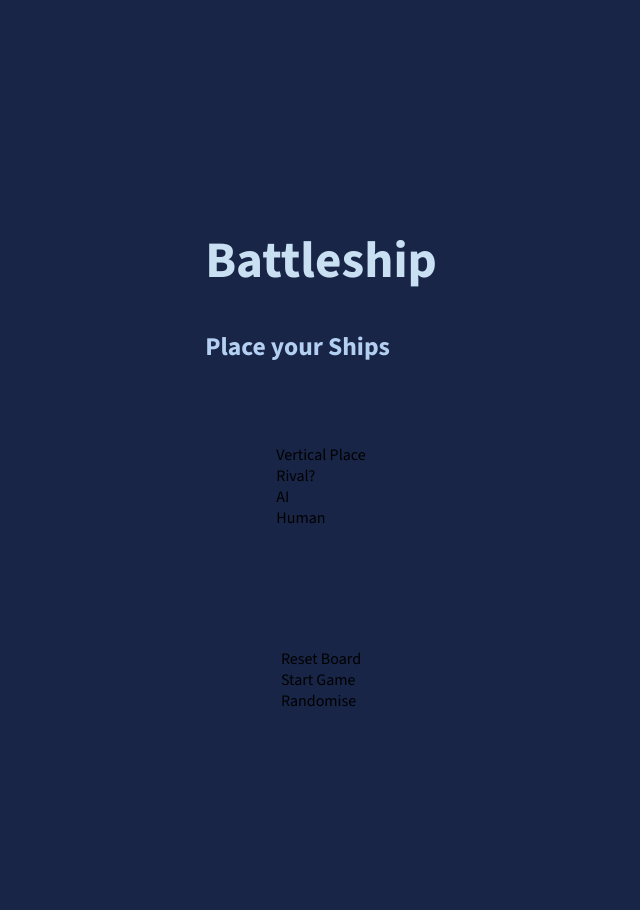
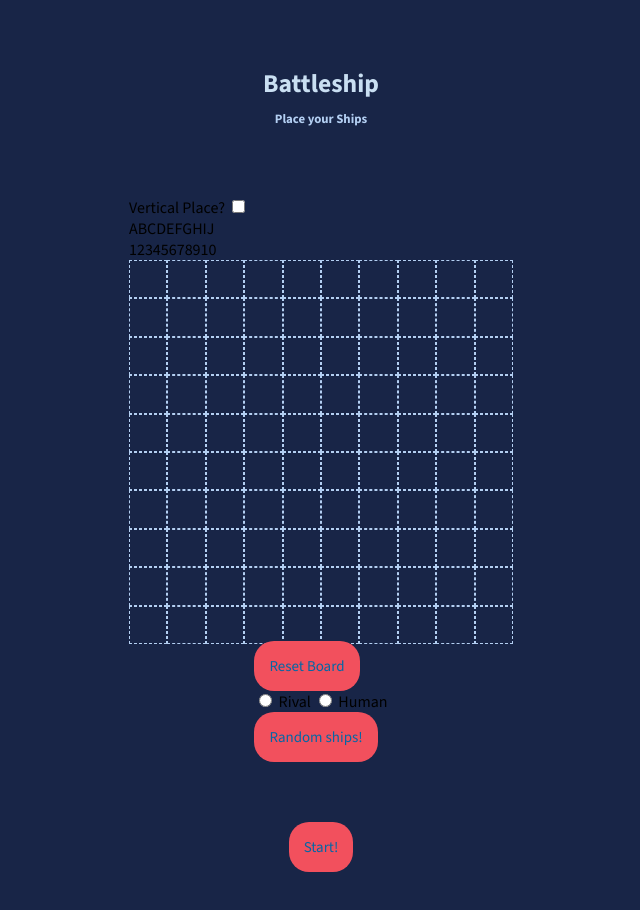
Before and after one commit to rib9985/battleship, a website built with webpack: page src/index.html in a window 1280 px wide. Shown: the whole page, without its empty margins (319-959 px from the left). Before the commit the page ends 800 px from the top, so only its background shows below. Built offline with nearby package versions, Linux system fonts and the light colour scheme.

Commit message:
feat: add more styling for grid section of battleship fields

```diff
--- a/src/index.html
+++ b/src/index.html
@@ -16,16 +16,16 @@
     <h2 class="actionTitle">Place your Ships</h2>
   </div>
 
+
+  <div id="boardContainer">
     <div id="boardOptions">
-    <div class="shipPlaceType">Vertical Place</div>
-    <div class="shipPlaceType">
-      Rival?
-      <div class="">AI</div>
-      <div class="">Human</div>
-    </div>
+      <label for="verticalPlace">Vertical Place?</label>
+      <input type="checkbox" name="verticalPlace" value="">
     </div>
 
-  <div id="gridContainer">
+    <div id='columnNames'>ABCDEFGHIJ</div>
+    <div id='rowNames'>12345678910</div>
+    <div id="gameboard">
       <div class="row-0">
         <div class="column-0"></div>
         <div class="column-1"></div>
@@ -147,18 +147,24 @@
         <div class="column-9"></div>
       </div>
     </div>
+  </div>
 
   <div id="gameControls">
-    <div id="resetBoard">
-      Reset Board
+    <button id="resetButton" type="">Reset Board</button>
+    <form id="opponentForm">
+      <input type="radio" id="rival" name="fav_language" value="Rival">
+      <label for="rival">Rival</label>
+      <input type="radio" id="human" name="fav_language" value="Human">
+      <label for="human">Human</label>
+    </form>
+    <button id='randomiseButton' type="submit">Random ships!</button>
   </div>
-    <div id="startGame">
-      Start Game
+
+
+  <div>
+    <button type="submit" id='startButton' form="opponentForm"> Start! </button>
   </div>
-    <div id="randomiseButton">
-      Randomise
-    </div>
-  </div>
+
 </body>
 
 </html>
--- a/src/style.css
+++ b/src/style.css
@@ -11,19 +11,18 @@
 	--main-color-light: #B3Cff2;
 	--main-color-lighter: #c9dff2;
 	--hit-color: #8e0000;
-	--hit-color-lighter: #c9dff2;
+	--hit-color-lighter: #f2505D;
 	--title-font: 'Source Sans 3';
 }
 
 /**/
 
 body {
-	padding: 5%;
-	min-width: 50vw;
 	max-width: 100vw;
 	max-height: 100vh;
-	min-height: 50vh;
+	padding: 5%;
 	margin-top: 10%;
+	margin: 0;
 	gap: 60px;
 	display: flex;
 	flex-direction: column;
@@ -33,17 +32,73 @@ body {
 	font-family: var(--title-font)
 }
 
+#header {
+	display: flex;
+	flex-direction: column;
+	gap: 10px;
+	padding: 10px;
+}
+
+
 h1 {
 	font-family: var(--title-font);
 	font-weight: 900;
 	color: var(--main-color-lighter);
-	font-size: 4vw;
+	font-size: 2vw;
+	text-align: center;
+	padding: 0;
+	margin: 0
 }
 
 
 h2 {
 	font-family: var(--title-font);
-	font-weight: 900;
+	font-weight: 700;
 	color: var(--main-color-light);
-	font-size: 2vw;
+	font-size: 1vw;
+	text-align: center;
+	padding: 0;
+	margin: 0
 }
+
+h3 {
+	font-weight: 600;
+	color: var(--main-color);
+	font-size: 1vw;
+}
+
+button {
+	border-radius: 20px;
+	border-style: none;
+	background-color: var(--hit-color-lighter);
+	padding: 15px;
+	font-family: var(--title-font);
+	font-size: 15px;
+	color: var(--main-color);
+}
+
+#boardContainer {
+	aspect-ratio: 1;
+	min-width: 30vw;
+	min-height: 30vw;
+}
+
+#gameboard {
+
+	aspect-ratio: 1;
+	display: grid;
+	grid-template-columns: repeat(10, 1fr);
+	grid-template-rows: repeat(10, 1fr);
+	grid-column-gap: 0px;
+	grid-row-gap: 0px;
+	min-width: 50vpw;
+	min-height: 50vpw;
+}
+
+#gameboard>*>* {
+	border-style: dashed;
+	aspect-ratio: 1;
+	border-color: var(--main-color-light);
+	border-spacing: 0px;
+	border-width: 0.5px;
+}
--- a/webpack.config.js
+++ b/webpack.config.js
@@ -9,6 +9,7 @@ module.exports = {
   },
   devServer: {
     static: "./dist/",
+    hot: true,
   },
   devtool: "inline-source-map",
   plugins: [
```
Lines whose indentation alone changed are shown as unchanged.
